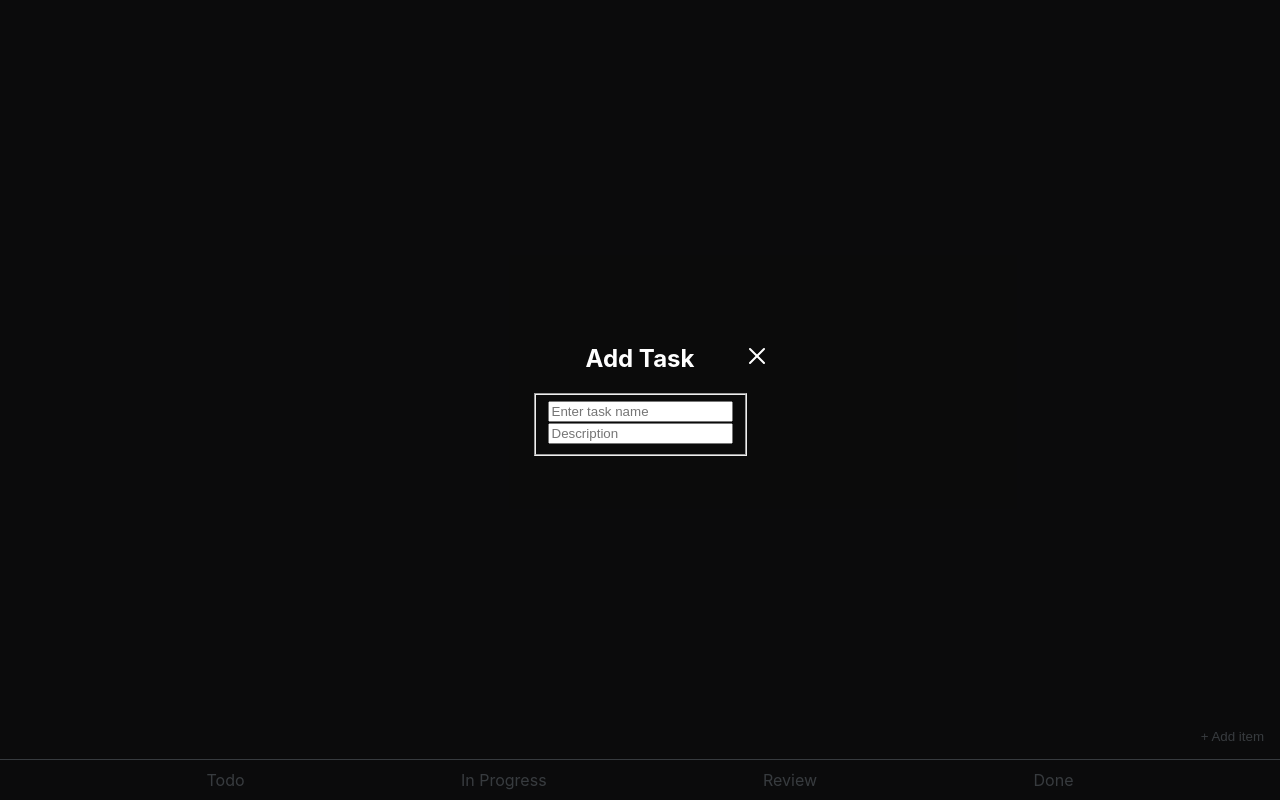
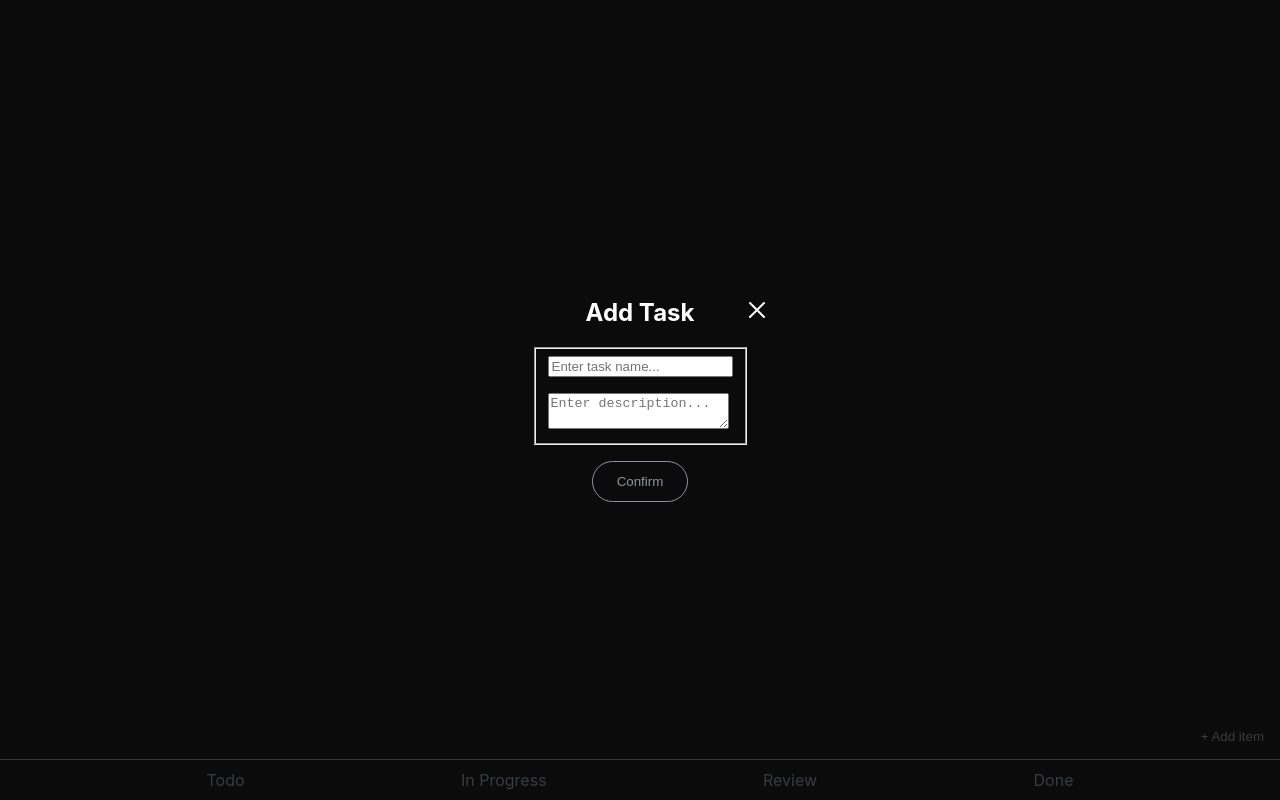
Before and after one commit to lighterboiii/task-tracker, a React (Create React App) app: page /boards in a window 1280 px wide. Both pictures are taken after a click on the button "+ Add item". Built offline with nearby package versions, Linux system fonts and the light colour scheme.

Commit message:
fix: исправить открытие модального окна

```diff
--- a/src/components/AddTaskPopup/AddTaskPopup.module.scss
+++ b/src/components/AddTaskPopup/AddTaskPopup.module.scss
@@ -10,3 +10,26 @@
     padding: 0 0 20px;
   }
 }
+
+.form {
+  margin: 0 auto;
+  display: flex;
+  flex-direction: column;
+  align-items: center;
+  justify-content: center;
+  gap: 16px;
+
+  &__fieldset {
+    display: flex;
+    flex-direction: column;
+    gap: 16px;
+  }
+
+  &__button {
+    background: transparent;
+    border: 1px #8b949e solid;
+    color: #8b949e;
+    border-radius: 40px;
+    padding: 12px 24px;
+  }
+}
--- a/src/components/AddTaskPopup/AddTaskPopup.tsx
+++ b/src/components/AddTaskPopup/AddTaskPopup.tsx
@@ -1,7 +1,8 @@
 /* eslint-disable @typescript-eslint/no-unused-vars */
 import { useState } from 'react';
-import Input from '../../ui/Input/input';
+import Input from '../../ui/input/input';
 import styles from './AddTaskPopup.module.scss';
+import Textarea from '../../ui/textarea/textarea';
 
 const AddTaskPopup = () => {
   const [nameInputValue, setNameValue] = useState('');
@@ -10,11 +11,14 @@ const AddTaskPopup = () => {
   return (
     <div className={styles.popup}>
       <h2 className={styles.popup__heading}>Add Task</h2>
-      <form>
-        <fieldset>
-          <Input onChange={() => setNameValue} placeholder="Enter task name" />
-          <Input onChange={() => setNameValue} placeholder="Description" />
+      <form className={styles.form}>
+        <fieldset className={styles.form__fieldset}>
+          <Input onChange={() => setNameValue} />
+          <Textarea onChange={() => setNameValue} />
         </fieldset>
+        <button type="button" className={styles.form__button}>
+          Confirm
+        </button>
       </form>
     </div>
   );
--- a/src/components/Modal/Modal/Modal.tsx
+++ b/src/components/Modal/Modal/Modal.tsx
@@ -2,7 +2,7 @@ import { FC, useEffect } from 'react';
 import ReactDom from 'react-dom';
 import ModalOverlay from '../ModalOverlay/ModalOverlay';
 import styles from './Modal.module.scss';
-import CloseIcon from '../../../ui/icons/CloseIcon/CloseIcon';
+import CloseIcon from '../../../ui/icons/closeIcon/closeIcon';
 
 interface IModalPopup {
   onClick: () => void;
--- a/src/components/TrackerComponent/TrackerComponent.module.scss
+++ b/src/components/TrackerComponent/TrackerComponent.module.scss
@@ -6,4 +6,14 @@
   justify-content: center;
   flex: 1;
   position: relative;
+
+  &__button {
+    position: absolute;
+    right: 0;
+    bottom: 40px;
+    border: none;
+    background: transparent;
+    padding: 16px;
+    color: #8b949e;
+  }
 }
--- a/src/components/TrackerComponent/TrackerComponent.tsx
+++ b/src/components/TrackerComponent/TrackerComponent.tsx
@@ -1,14 +1,30 @@
 import { FC } from 'react';
 import styles from './TrackerComponent.module.scss';
+import AddTaskPopup from '../AddTaskPopup/AddTaskPopup';
+import Modal from '../Modal/Modal/Modal';
 
 interface IProps {
   title: string;
+  isModalOpen: boolean;
+  toggleModal: () => void;
 }
 
-const TrackerComponent: FC<IProps> = ({ title }) => {
+const TrackerComponent: FC<IProps> = ({ title, isModalOpen, toggleModal }) => {
   return (
     <div className={styles.tracker}>
       <h2>{title}</h2>
+      <button
+        type="button"
+        className={styles.tracker__button}
+        onClick={toggleModal}
+      >
+        + Add item
+      </button>
+      {isModalOpen && (
+        <Modal onClick={toggleModal}>
+          <AddTaskPopup />
+        </Modal>
+      )}
     </div>
   );
 };
--- a/src/pages/BoardPage/board.tsx
+++ b/src/pages/BoardPage/board.tsx
@@ -10,8 +10,8 @@ import styles from './board.module.scss';
 const BoardPage: FC = () => {
   const [isModalOpen, setModalOpen] = useState(false);
 
-  const handleCloseModal = () => {
-    setModalOpen(false);
+  const toggleModal = () => {
+    setModalOpen(!isModalOpen);
   };
 
   return (
@@ -24,16 +24,49 @@ const BoardPage: FC = () => {
         + Add item
       </button>
       <Routes>
-        <Route path="/todo" element={<TrackerComponent title="To Do" />} />
+        <Route
+          path="/todo"
+          element={
+            <TrackerComponent
+              title="To Do"
+              isModalOpen={isModalOpen}
+              toggleModal={toggleModal}
+            />
+          }
+        />
         <Route
           path="/progress"
-          element={<TrackerComponent title="In Progress" />}
+          element={
+            <TrackerComponent
+              title="In Progress"
+              isModalOpen={isModalOpen}
+              toggleModal={toggleModal}
+            />
+          }
         />
-        <Route path="/review" element={<TrackerComponent title="Review" />} />
-        <Route path="/done" element={<TrackerComponent title="Done" />} />
+        <Route
+          path="/review"
+          element={
+            <TrackerComponent
+              title="Review"
+              isModalOpen={isModalOpen}
+              toggleModal={toggleModal}
+            />
+          }
+        />
+        <Route
+          path="/done"
+          element={
+            <TrackerComponent
+              title="Done"
+              isModalOpen={isModalOpen}
+              toggleModal={toggleModal}
+            />
+          }
+        />
       </Routes>
       {isModalOpen && (
-        <Modal onClick={handleCloseModal}>
+        <Modal onClick={toggleModal}>
           <AddTaskPopup />
         </Modal>
       )}
--- a/src/ui/Input/input.module.scss
+++ b/src/ui/Input/input.module.scss
@@ -0,0 +1,71 @@
+.input {
+  width: 100%;
+  position: relative;
+}
+
+.inputMain {
+  width: 100%;
+  padding: 20px 24px;
+  border: 1px solid transparent;
+  outline: 0;
+  box-sizing: border-box;
+
+  &::placeholder {
+    color: #8b949e;
+  }
+
+  &:disabled {
+    opacity: 0.5;
+  }
+}
+
+.incorrect {
+  border: 1px solid red;
+}
+
+.incorrect_text {
+  color: red;
+  position: absolute;
+  font-size: 10px;
+  line-height: 15px;
+  margin: 2px 0 0 0;
+  text-align: left;
+}
+
+.inputSecondary {
+  padding: 16px 50px 17px 0;
+  margin: 0;
+  width: 100%;
+  max-width: 570px;
+  max-height: 60px;
+  border: none;
+  border-radius: 0;
+  background-color: transparent;
+  border-bottom: 1px solid #FFF;
+  box-sizing: border-box;
+  outline: 0;
+  text-overflow: ellipsis;
+
+  &::placeholder {
+    color: #8b949e;
+  }
+}
+
+.disabled {
+  opacity: 0.5;
+}
+
+.required {
+  width: 24px;
+  height: 24px;
+  display: flex;
+  justify-content: flex-end;
+}
+
+.passwordShow {
+  opacity: 0.5;
+}
+
+.requiredIncorrect {
+  color: red;
+}
--- a/src/ui/Input/input.tsx
+++ b/src/ui/Input/input.tsx
@@ -1,6 +1,6 @@
 import { FC, ChangeEvent, useState, useEffect } from 'react';
 
-import stylesInput from './input.module.scss';
+import styles from './input.module.scss';
 
 interface IInput {
   isInvalid?: boolean;
@@ -19,7 +19,7 @@ interface IInput {
 }
 
 const Input: FC<IInput> = ({
-  placeholder = 'Введите ключ доступа',
+  placeholder = 'Enter task name...',
   isInvalid,
   errorMessage = 'Вы ввели неправильное значение',
   value,
@@ -88,9 +88,9 @@ const Input: FC<IInput> = ({
   };
 
   return (
-    <div className={stylesInput.wrapper}>
+    <div className={styles.input}>
       <input
-        className={`${error.error || isInvalid ? stylesInput.incorrect : ''} ${
+        className={`${error.error || isInvalid ? styles.incorrect : ''} ${
           error.error || isInvalid
         }`}
         type={typeValues || 'text'}
@@ -105,21 +105,21 @@ const Input: FC<IInput> = ({
         required={required}
       />
       {(error.error || isInvalid) && (
-        <p className={stylesInput.incorrect_text}>{error.textError}</p>
+        <p className={styles.incorrect_text}>{error.textError}</p>
       )}
-      <div className={`${disabled && stylesInput.disabled}`}>
+      <div className={`${disabled && styles.disabled}`}>
         {password && (
           <button
             type="button"
             aria-label="show/hide password"
             onClick={handleShowPassword}
-            className={`${showPassword && stylesInput.passwordShow}`}
+            className={`${showPassword && styles.passwordShow}`}
           />
         )}
         {required && (
           <span
-            className={`${stylesInput.required} ${
-              (error.error || isInvalid) && stylesInput.requiredIncorrect
+            className={`${styles.required} ${
+              (error.error || isInvalid) && styles.requiredIncorrect
             }`}
           >
             *
--- /dev/null
+++ b/src/ui/textarea/textarea.tsx
@@ -0,0 +1,23 @@
+/* eslint-disable @typescript-eslint/no-unused-vars */
+import React, { FC, ChangeEvent } from 'react';
+import styles from './Textarea.module.scss';
+
+interface IInputMessage {
+  placeholder?: string;
+  value?: string;
+  onChange?: (event: ChangeEvent<HTMLTextAreaElement>) => void;
+}
+
+const Textarea: FC<IInputMessage> = ({
+  value,
+  placeholder = 'Enter description...',
+  onChange,
+}) => {
+  return (
+    <div>
+      <textarea placeholder={placeholder} value={value} onChange={onChange} />
+    </div>
+  );
+};
+
+export default Textarea;
```
Also changed, not shown: src/ui/textarea/textarea.module.scss (added).
